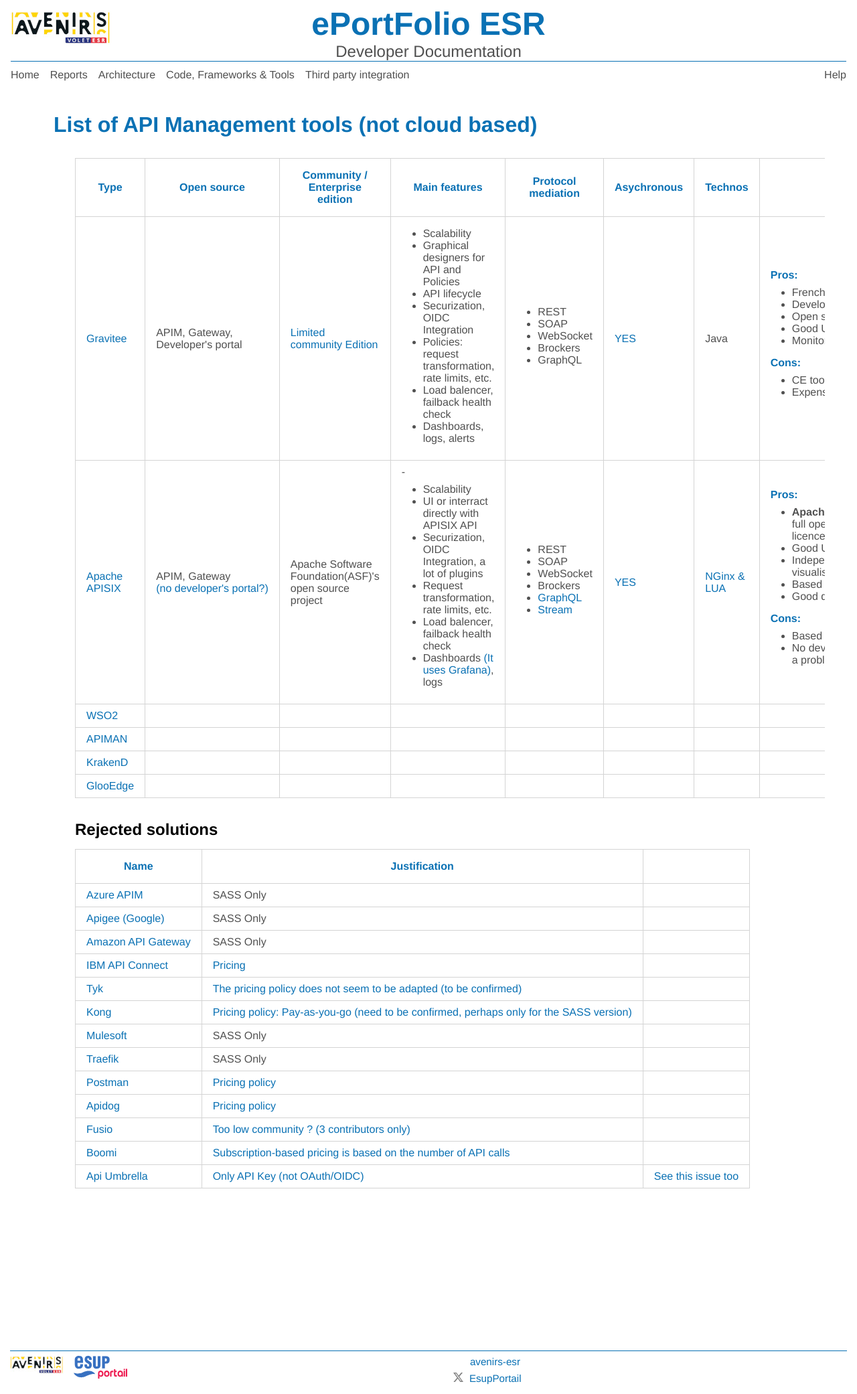
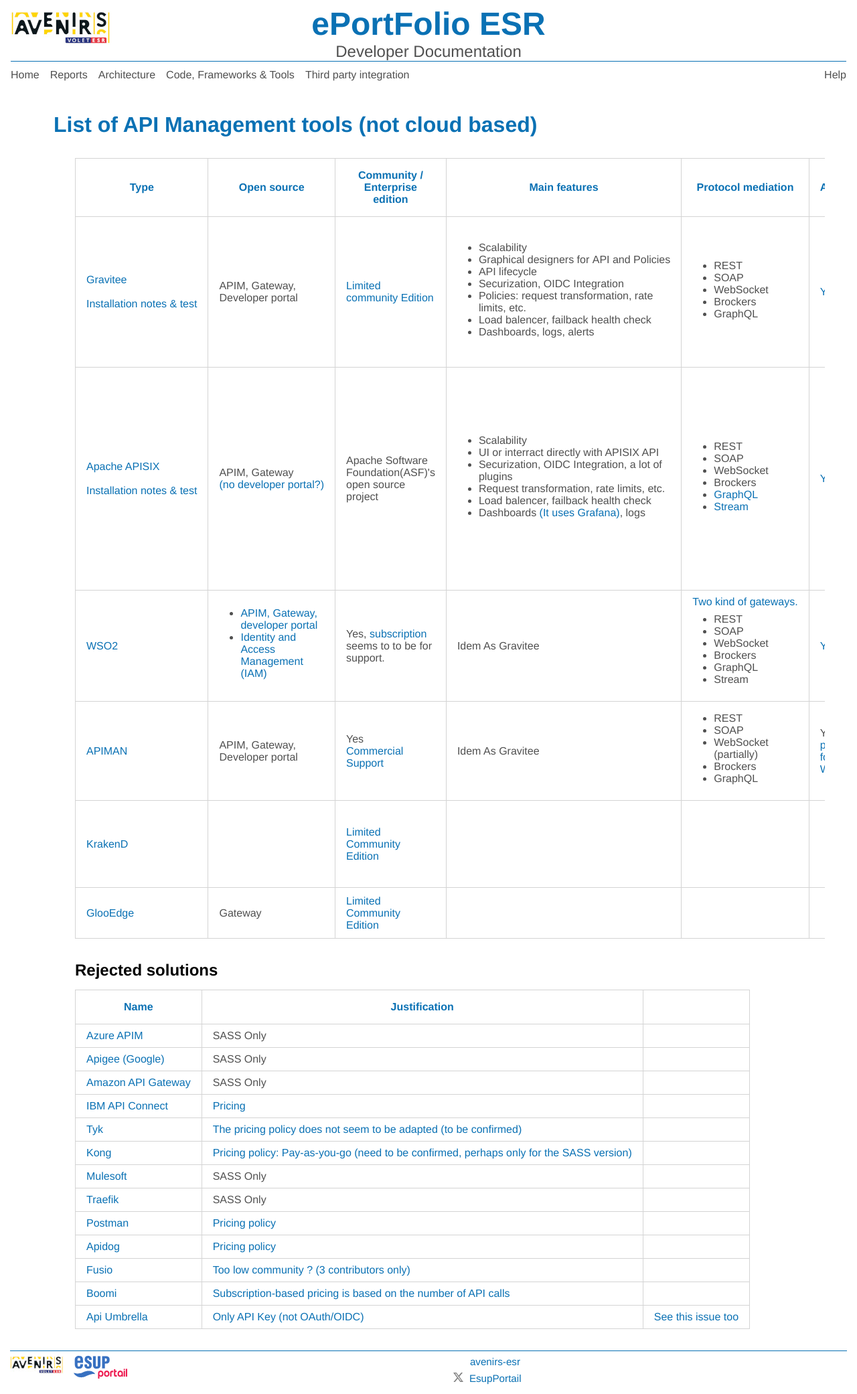
Before and after one commit to giraudin/dev-doc, a Jekyll site: the page built from pages/code-frameworks-tools/apim-list.markdown, in a window 1280 px wide. Shown: the whole page at 67% size. Built offline with Jekyll 4.4.1, drawn with Linux system fonts in a browser that asks for light colours.

Commit message:
docs: apim list updated

```diff
--- a/pages/code-frameworks-tools/apim-list.markdown
+++ b/pages/code-frameworks-tools/apim-list.markdown
@@ -25,15 +25,20 @@ page_content_classes: table-container
 
 
         <tr>
-            <td><a href="https://www.gravitee.io" target ="_blank">Gravitee</a></td>
-            <td>APIM, Gateway, Developer's portal </td>
+            <td>
+                <a href="https://www.gravitee.io" target ="_blank">Gravitee</a><br/>
+                <br/>
+                <a href="../apim-gravitee/" target="_blank">Installation notes & test</a>
+
+            </td>
+            <td>APIM, Gateway, Developer portal </td>
             <td>
                 <a href="https://documentation.gravitee.io/platform-overview/gravitee-essentials/gravitee-offerings-ce-vs-ee)" target="_blank">Limited community Edition</a>
             </td>
             <td>
                 <ul>
                     <li>Scalability</li>
-                    <li>Graphical designers for API and Policies</li>
+                    <li>Graphical&nbsp;designers&nbsp;for&nbsp;API&nbsp;and&nbsp;Policies</li>
                     <li>API lifecycle</li>
                     <li>Securization, OIDC Integration</li>
                     <li>Policies: request transformation, rate limits, etc.</li>
@@ -80,16 +85,21 @@ page_content_classes: table-container
             <li> <a href="https://documentation.gravitee.io/apim/overview/readme"  target="_blank">gravitee.io</a> </li>
             <li> <a href="https://documentation.gravitee.io/apim/overview/apim-architecture" target="_blank">APIM Achitecture</a> </li>
             <li> <a href="https://www.gravitee.io/api-management-buyers-guide-event-native?utm_term=best%20api%20management%20software&utm_campaign=S_NA_API+Management_EN&utm_source=google&utm_medium=cpc&hsa_acc=4006284794&hsa_cam=19928082466&hsa_grp=148280963992&hsa_ad=653420796429&hsa_src=g&hsa_tgt=kwd-490946531184&hsa_kw=best%20api%20management%20software&hsa_mt=p&hsa_net=adwords&hsa_ver=3&gclid=CjwKCAjw4P6oBhBsEiwAKYVkq86dix5csOo6TbPtgcmM4nh9h3EgHUfZVIxxRijDoxHLe3hMSMJipBoCVEQQAvD_BwE"  target="_blank">Gravitee Event-native API Management</a></li>
+            <li><a href="https://github.com/gravitee-io/gravitee-api-management" target="_blank">GitHub repository</a></li>
             </ul>
             </td>
         </tr>
 
         <tr>
-            <td><a href="https://apisix.apache.org/downloads/" target="_blank">Apache APISIX</a></td>
-            <td>APIM, Gateway <a href="https://apisix.apache.org/docs/apisix/3.1/tutorials/manage-api-consumers/#apache-apisix-consumer-example" target="_blank">(no&nbsp;developer's&nbsp;portal?)</a></td>
+            <td>
+                <a href="https://apisix.apache.org/downloads/" target="_blank">Apache APISIX</a><br/>
+                <br/>
+                <a href="../apim-apisix/" target="_blank">Installation&nbsp;notes&nbsp;&amp;&nbsp;test</a>
+                </td>
+            <td>APIM, Gateway <a href="https://apisix.apache.org/docs/apisix/3.1/tutorials/manage-api-consumers/#apache-apisix-consumer-example" target="_blank">(no&nbsp;developer&nbsp;portal?)</a></td>
             <td> Apache Software Foundation(ASF)'s open source project</td>
             <td>
-                -<ul>
+                <ul>
                     <li>Scalability</li>
                     <li>UI or interract directly with APISIX API</li>
 
@@ -118,60 +128,134 @@ page_content_classes: table-container
                 <li>Good UI ffor the APIM</li>
                 <li>Independent dashboard and visualisation tool: <a href="https://grafana.com/oss/grafana/" target="_blank">grafana</a></li>
                 <li>Based on Nginx</li>
+                <li>A lot of plugins (and extensible via this mechanism)</li>
                 <li>Good documentation</li>
                 </ul>
                 <strong class="blue-text">Cons:</strong>
                 <ul>
                 <li>Based on LUA</li>
-                <li>No developer's portal (not really a problem in our context?)</li>
+                <li>No developer portal (not really a problem in our context?)</li>
                 </ul>
             </td>
             <td>
                 <ul>
                     <li><a href="https://apisix.apache.org/" target="_blank">Apache&nbsp;APISIX&nbsp;Project</a></li>
                     <li><a href="https://opensource.com/article/23/1/api-gateway-apache-apisix" target="_blank">opensource.com</a></li>
+                    <li><a href="https://github.com/apache/apisix" target="_blank">GitHub repository</a></li>
                 </ul>
             </td>
         </tr>
         <tr>
             <td><a href="https://wso2.com/" target="_blank">WSO2</a></td>
+            <td>
+                <ul>
+                    <li><a href="https://apim.docs.wso2.com/en/latest/get-started/apim-architecture/" taget="_blank">APIM, Gateway, developer portal</a></li>
+                    <li><a href="https://is.docs.wso2.com/en/latest/" taget="_blank">Identity and Access Management (IAM) </a></li>
+                </ul>
+            </td>
+            <td>Yes, <a href="https://wso2.com/subscription/" target="_blank">subscription</a> seems to to be for support.</td>
+            <td>Idem As Gravitee</td>
+            <td>
+                <a href="https://apim.docs.wso2.com/en/latest/deploy-and-publish/deploy-on-gateway/deploying-apis-in-api-gateway-vs-choreo-connect/" target="_blank">
+                    Two&nbsp;kind&nbsp;of&nbsp;gateways.
+                </a>
+             <ul>
+                    <li>REST</li>
+                    <li>SOAP</li>
+                    <li>WebSocket</li>
+                    <li>Brockers</li>
+                    <li>GraphQL</li>
+                    <li>Stream</li>
+                </ul>
+            </td>
+            <td>
+                <a href="https://apim.docs.wso2.com/en/latest/design/create-api/create-streaming-api/create-a-streaming-api-from-an-asyncapi-definition/" target="_blank">
+                    YES
+                </a>
+            </td>
+            <td> Java</td>
+            <td>
+                <!-- <strong class="blue-text">Pros:</strong>
+                <ul>
+                    <li><a href="https://github.com/wso2/product-apim" target="_blank">Open source</a></li>
+                </ul>
+
+                <strong class="blue-text">Cons:</strong>
+                <ul>
+            <li>XXX</li>
+            </ul>-->
+            </td>
+            <td>
+              <ul>
+                    <li><a href="https://wso2.com/" target="_blank">wso2.com</a></li>
+                    <li><a href="https://github.com/wso2" target="_blank">GitHub repository</a></li>
+                </ul>
+            </td>
+        </tr>
+        <tr>
+            <td><a href="https://www.apiman.io/" taget="_blank">APIMAN</a></td>
+            <td>APIM, Gateway, Developer portal </td>
+            <td>
+                Yes<br/>
+                <a href="https://www.apiman.io/support.html" target="_blank"> Commercial Support</a>
+            </td>
+            <td>Idem As Gravitee</td>
+            <td><ul>
+                    <li>REST</li>
+                    <li>SOAP</li>
+                    <li>WebSocket (partially)</li>
+                    <li>Brockers</li>
+                    <li>GraphQL</li>
+
+                </ul></td>
+            <td>Yes but only <a href="s://www.apiman.io/features.html" taget="_blank">partial support for Websockets</a></td>
+            <td>Java & Typescript</td>
+            <td></td>
+            <td>
+                <ul>
+                    <li><a href="https://www.krakend.io/" target="_blank">/www.krakend.io</a></li>
+                    <li><a href="https://github.com/apiman/apiman" target="_blank">GitHub repository</a></li>
+                </ul>
+
+            </td>
+        </tr>
+        <tr>
+            <td><a href="https://www.krakend.io" target="_blank">KrakenD</a></td>
+            <td></td>
+            <td><a href="https://www.krakend.io/features/" target="_blank">Limited Community Edition</a></td>
+            <td></td>
+            <td></td>
+            <td></td>
+            <td></td>
+            <td><strong class="blue-text">Cons:</strong>
+                <ul>
+            <li>Too limited CE (missing basic auth for instance)</li>
+            <li>Pricing unknown need to contact them</li>
+            </ul></td>
+            <td>
+                <ul>
+                    <li><a href="https://www.krakend.io/" target="_blank">www.krakend.io</a></li>
+                    <li><a href="https://github.com/krakend/krakend-ce" target="_blank">GitHub repository</a></li>
+                </ul>
+            </td>
+        </tr>
+        <tr>
+            <td><a href="https://docs.solo.io/gloo-edge/latest/" target="_blank">GlooEdge</a></td>
+            <td>Gateway</td>
+            <td><a href="https://www.solo.io/wp-content/uploads/2021/06/Solo_Edge_Feature_Comparison_061621_v3.pdf" target="_blank">Limited Community Edition</a>
+            </td>
             <td></td>
             <td></td>
             <td></td>
             <td></td>
             <td></td>
-            <td></td>
-            <td></td>
-        </tr>
-        <tr>
-            <td><a href="https://www.apiman.io/" taget="_blank">APIMAN</a></td>
-            <td></td>
-            <td></td>
-            <td></td>
-            <td></td>
-            <td></td>
-            <td></td>
-            <td></td>
-        </tr>
-        <tr>
-            <td><a href="https://www.krakend.io" target="_blank">KrakenD</a></td>
-            <td></td>
-            <td></td>
-            <td></td>
-            <td></td>
-            <td></td>
-            <td></td>
-            <td></td>
-        </tr>
-        <tr>
-            <td><a href="https://docs.solo.io/gloo-edge/latest/" target="_blank">GlooEdge</a></td>
-            <td></td>
-            <td></td>
-            <td></td>
-            <td></td>
-            <td></td>
-            <td></td>
-            <td></td>
+            <td>
+             <ul>
+                    <li><a href="https://www.solo.io/products/gloo-gateway/" target="_blank">solo.io</a></li>
+                    <li><a href=" https://github.com/solo-io/gloo" target="_blank">GitHub repository</a></li>
+                </ul>
+
+           </td>
         </tr>
 
 
```
Also changed, not shown: other parts of pages/code-frameworks-tools/apim-list.markdown (+2 -2 lines).
